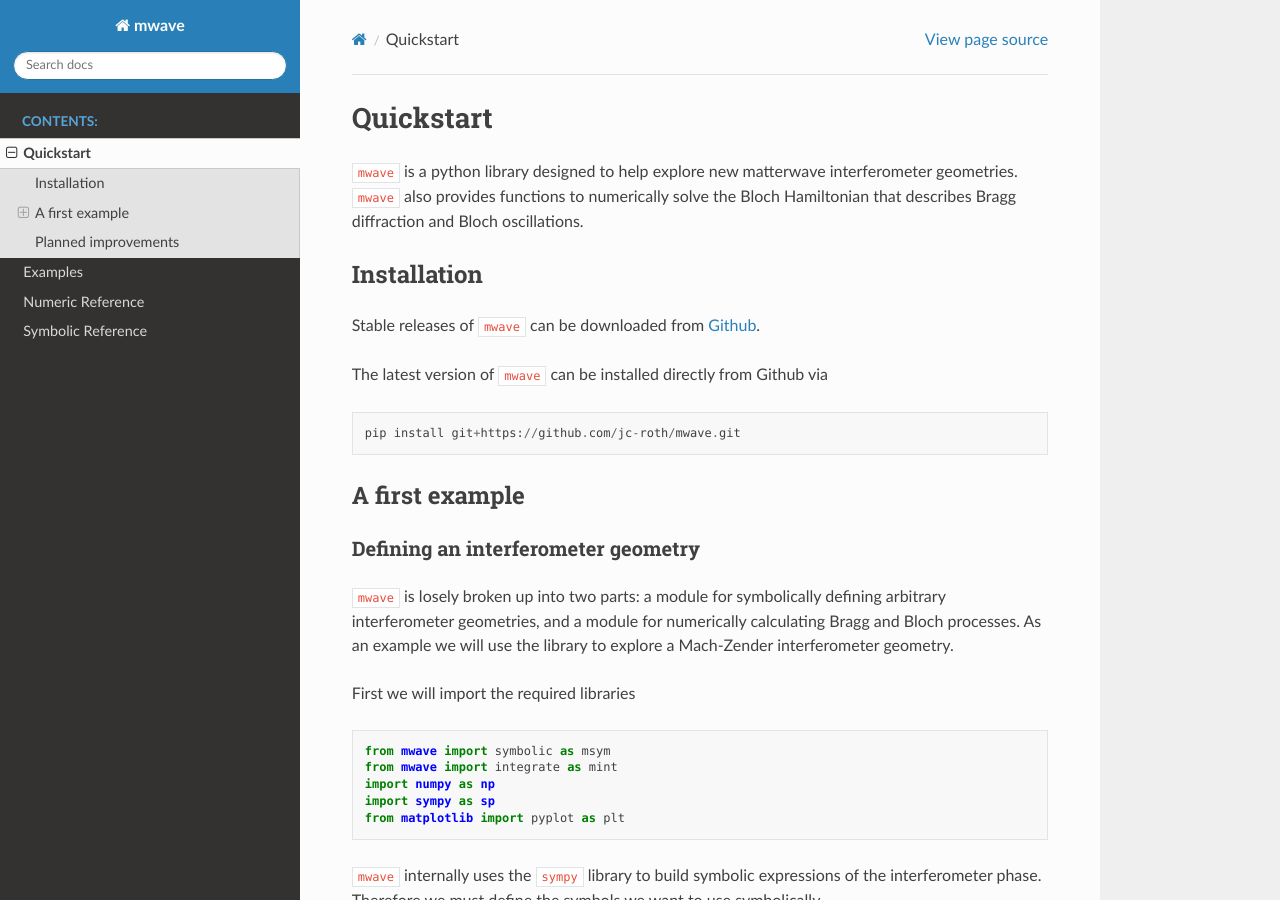
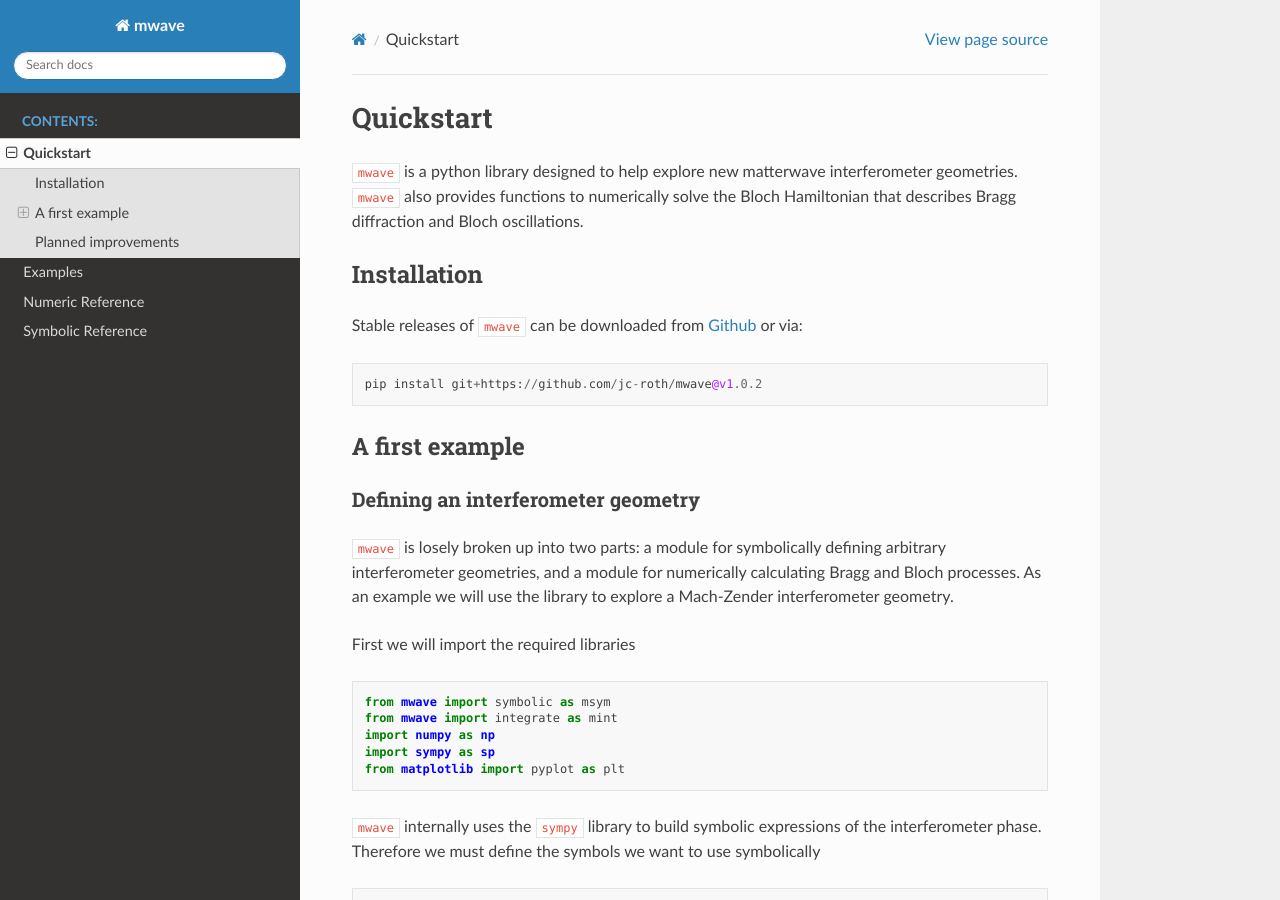
Before and after one commit to jc-roth/mwave, a Sphinx documentation site: the page built from docs/quickstart.rst, in a window 1280 px wide and 900 px high. Built offline with Sphinx 7.4.7 and the Read the Docs theme 3.1.0, drawn with Linux system fonts in a browser that asks for light colours; pages that are not in the unit, such as notebooks, are missing from menus.

Commit message:
Updated installation instructions

```diff
--- a/docs/quickstart.rst
+++ b/docs/quickstart.rst
@@ -6,15 +6,13 @@ Quickstart
 Installation
 ============
 
-Stable releases of :code:`mwave` can be downloaded from `Github`_.
+Stable releases of :code:`mwave` can be downloaded from `Github`_ or via:
 
 .. _Github: https://github.com/jc-roth/mwave/releases
 
-The latest version of :code:`mwave` can be installed directly from Github via
-
 .. code-block::
 
-   pip install git+https://github.com/jc-roth/mwave.git
+   pip install git+https://github.com/jc-roth/mwave@v1.0.2
 
 A first example
 ===============
```
